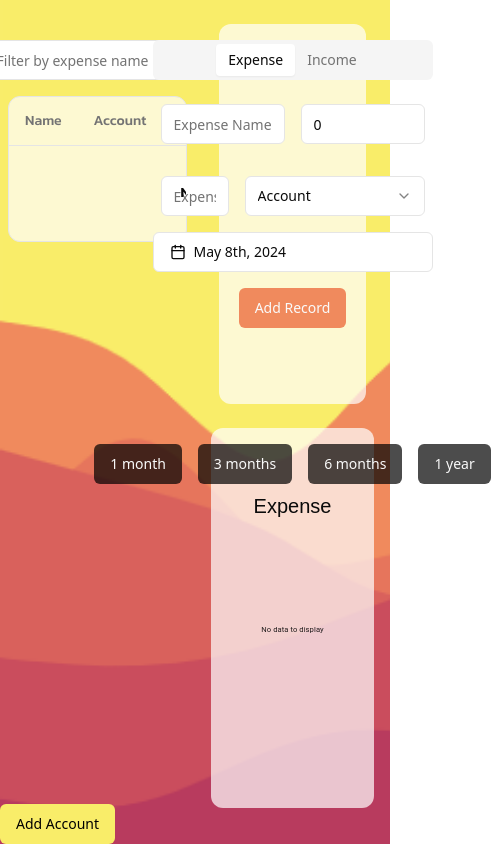
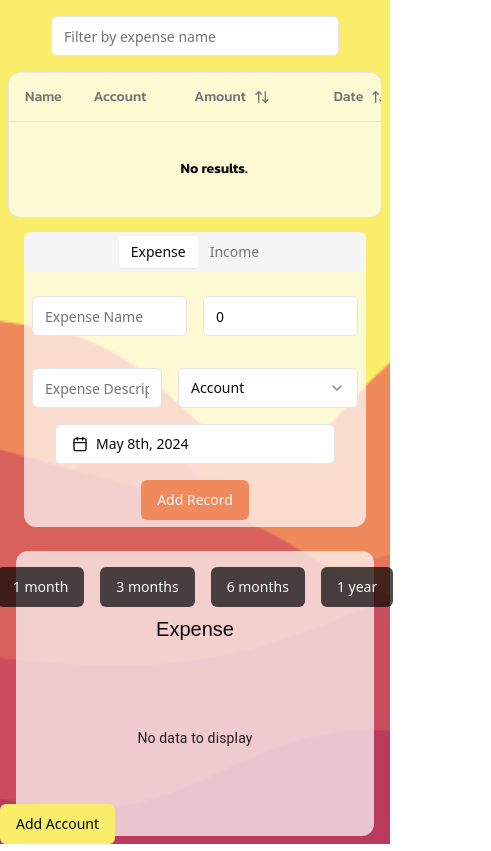
Before and after one commit to SatishVijay18/Expense_tracker, a React (Vite) app: page / in a window 390 px wide. Shown: the whole page, 491 px wide, since content can reach past the window. Built offline with nearby package versions, Linux system fonts and the light colour scheme; a web font is replaced by a local one.

Commit message:
Added responsiveness to the website

```diff
--- a/src/App.tsx
+++ b/src/App.tsx
@@ -95,14 +95,14 @@ function App() {
   };
 
   return (
-    <div className="flex h-screen bg-[url('/layered-waves-haikei.png')] bg-cover ">
-      <div className="trans-wrapper h-full w-1/2">
-        <div className="mx-2 mt-6">
+    <div className="flex h-screen flex-col bg-[url('/layered-waves-haikei.png')] bg-cover lg:flex-row ">
+      <div className="trans-wrapper  w-full   lg:h-full lg:w-1/2">
+        <div className="mx-2 md:mt-6">
           <DataTable columns={columns} data={allTransactions} />
         </div>
       </div>
-      <div className="dashboard-charts-wrapper w-1/2">
-        <div className="mx-6 my-6 flex h-[45%]  justify-center rounded-xl  bg-white bg-opacity-70 p-4">
+      <div className="dashboard-charts-wrapper h-3/4 w-full lg:h-full lg:w-1/2">
+        <div className="mx-6 my-6 flex h-[45%] items-center  justify-center rounded-xl  bg-white bg-opacity-70 lg:p-4">
           <InputTabs
             handleSubmit={handleSubmit}
             handleInputChange={handleInputChange}
--- a/src/components/ChartComponent.tsx
+++ b/src/components/ChartComponent.tsx
@@ -49,11 +49,11 @@ export default function ChartComponent({
 
   return (
     <div className="flex h-full w-full flex-col">
-      <div className=" mt-2 flex justify-center">
+      <div className=" mt-2 flex w-full justify-center">
         <Button
           className={`${
             filterparam == 30 ? 'bg-custtern' : 'bg-black'
-          } mx-2 mt-2 bg-opacity-70 hover:bg-custquart`}
+          } mx-2 mt-2 bg-opacity-70 `}
           onClick={() => {
             if (filterparam !== 30) {
               setFilterParam(30);
@@ -65,7 +65,7 @@ export default function ChartComponent({
         <Button
           className={`${
             filterparam == 90 ? 'bg-custtern' : 'bg-black'
-          } mx-2 mt-2 bg-opacity-70 hover:bg-custquart`}
+          } mx-2 mt-2 bg-opacity-70 `}
           onClick={() => {
             if (filterparam !== 90) {
               setFilterParam(90);
@@ -77,7 +77,7 @@ export default function ChartComponent({
         <Button
           className={`${
             filterparam == 180 ? 'bg-custtern' : 'bg-black'
-          } mx-2 mt-2 bg-opacity-70 hover:bg-custquart`}
+          } mx-2 mt-2 bg-opacity-70 `}
           onClick={() => {
             if (filterparam !== 180) {
               setFilterParam(180);
@@ -89,7 +89,7 @@ export default function ChartComponent({
         <Button
           className={`${
             filterparam == 365 ? 'bg-custtern' : 'bg-black'
-          } mx-2 mt-2 bg-opacity-70 hover:bg-custquart`}
+          } mx-2 mt-2 bg-opacity-70 `}
           onClick={() => {
             if (filterparam !== 365) {
               setFilterParam(365);
@@ -103,11 +103,9 @@ export default function ChartComponent({
         {toggle ? <h1>Expense</h1> : <h1>Income</h1>}
       </div>
 
-      <div className="flex  justify-center">
+      <div className="flex h-full w-full justify-center">
         {' '}
         <LineChart
-          width={300}
-          height={220}
           series={[{ data: xData }]}
           xAxis={[{ scaleType: 'point', data: xlabel }]}
         />
```
Also changed, not shown: 1 other file (tests, documents, lock files or other folders).
